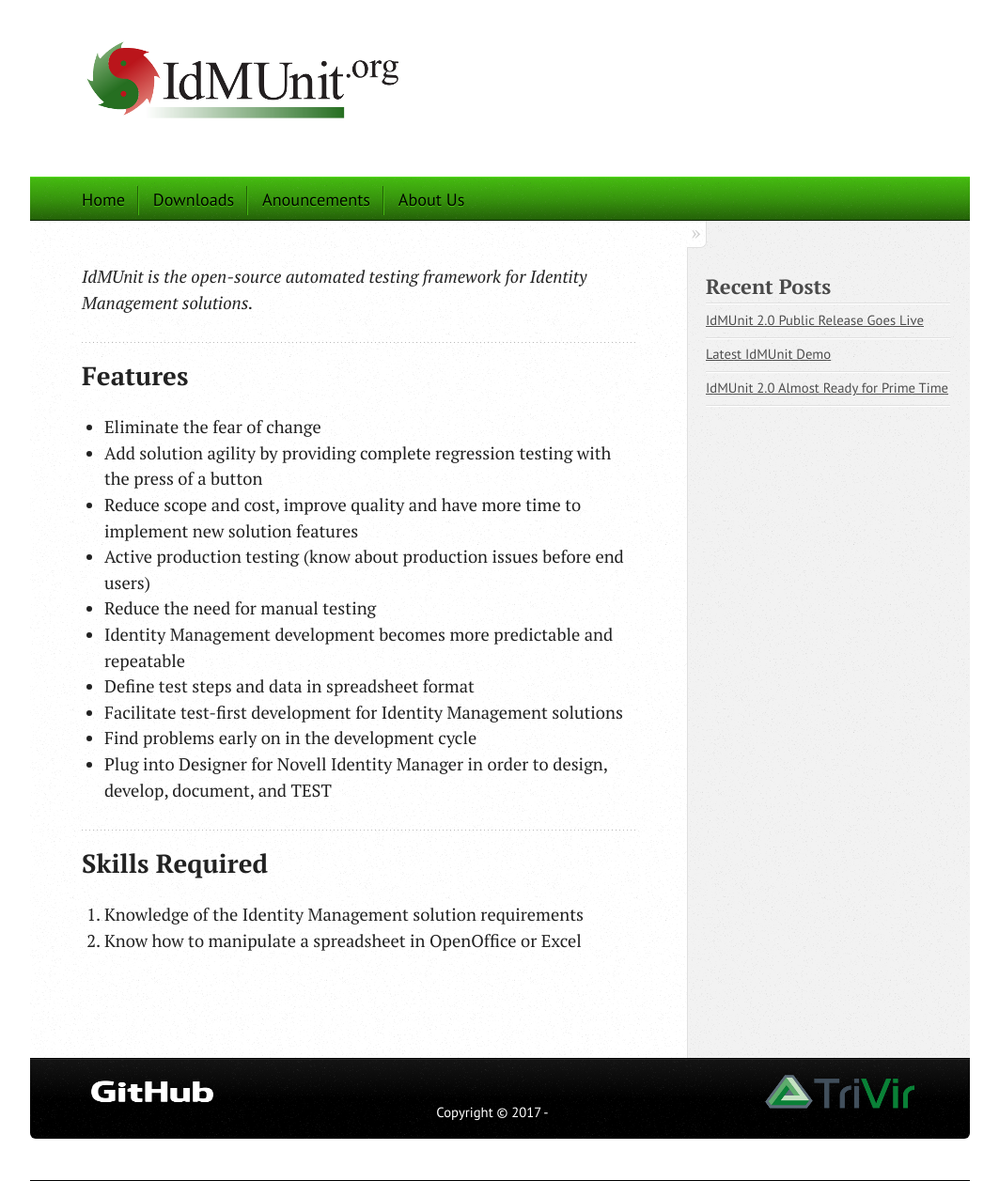
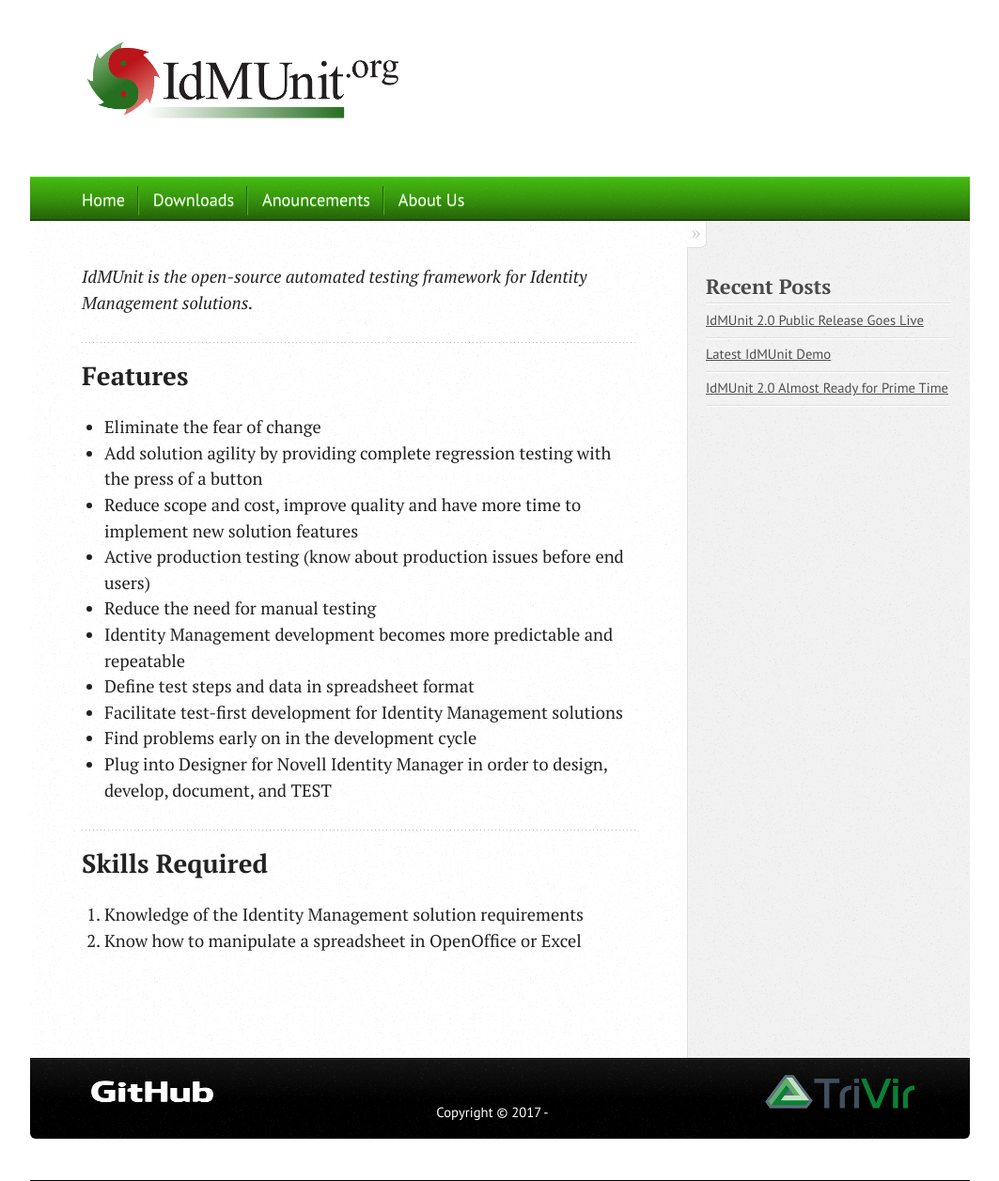
Before and after one commit to devin-trivir/IdMUnit, a Jekyll site: the page built from index.markdown, in a window 1280 px wide. Shown: the whole page at 94% size, without its empty margins (108-1171 px from the left). Built offline with Jekyll 4.4.1, drawn with Linux system fonts in a browser that asks for light colours.

Commit message:
change font color to white for nav links

```diff
--- a/_includes/custom/navigation.html
+++ b/_includes/custom/navigation.html
@@ -1,7 +1,7 @@
 <ul class="main-navigation">
-  <li><a href="{{ site.root }}/"> Home </a></li>
-  <li><a href="{{ site.root }}/downloads"> Downloads </a></li>
-  <li><a href="{{ site.root }}/blog"> Anouncements </a></li>
+  <li><a class="nav-font" href="{{ site.root }}/"> Home </a></li>
+  <li><a class="nav-font" href="{{ site.root }}/downloads"> Downloads </a></li>
+  <li><a class="nav-font" href="{{ site.root }}/blog"> Anouncements </a></li>
   <!--<li><a href="{{ site.root }}/blog/archives"> Archives </a></li>-->
-  <li><a href="{{ site.root }}/about_us"> About Us </a></li>
+  <li><a class="nav-font" href="{{ site.root }}/about_us"> About Us </a></li>
 </ul>
```
Also changed, not shown: stylesheets/screen.css.
